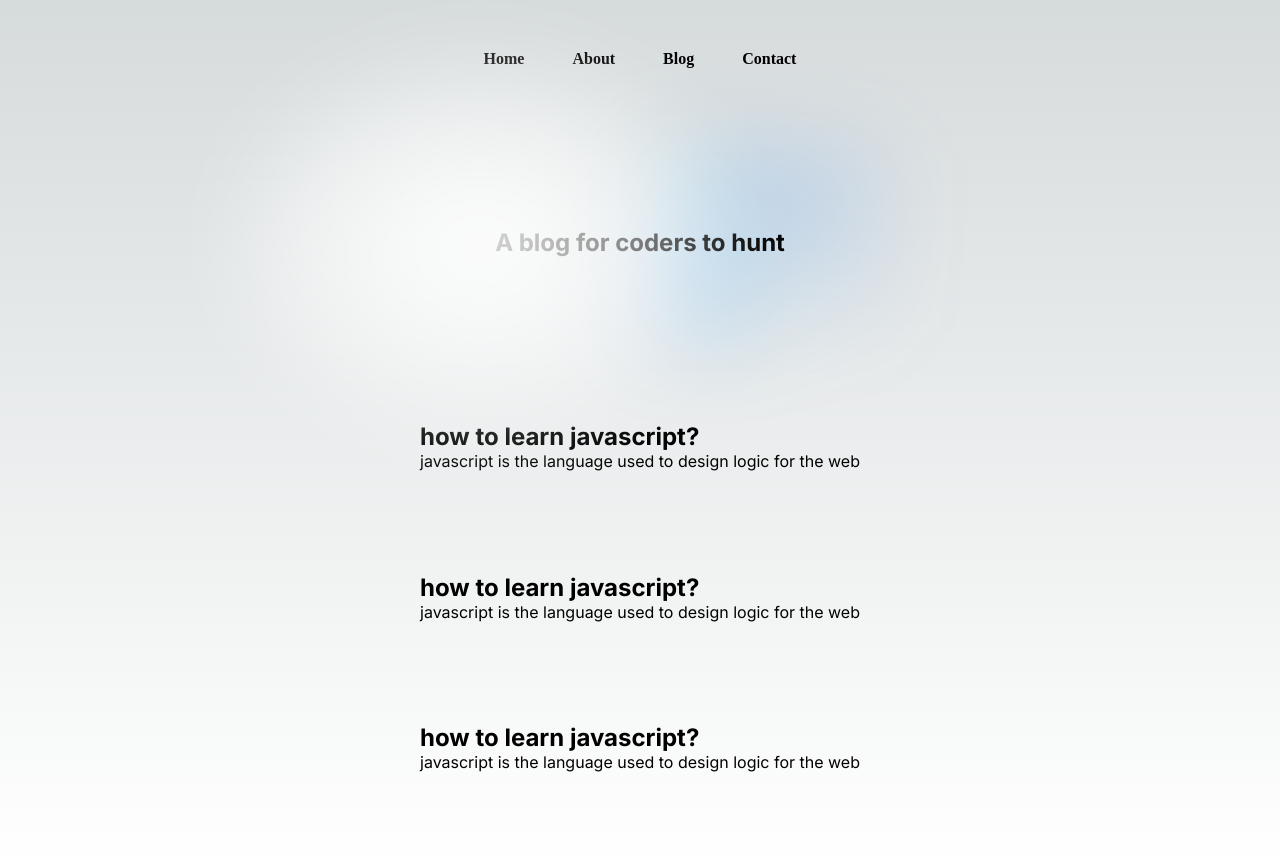
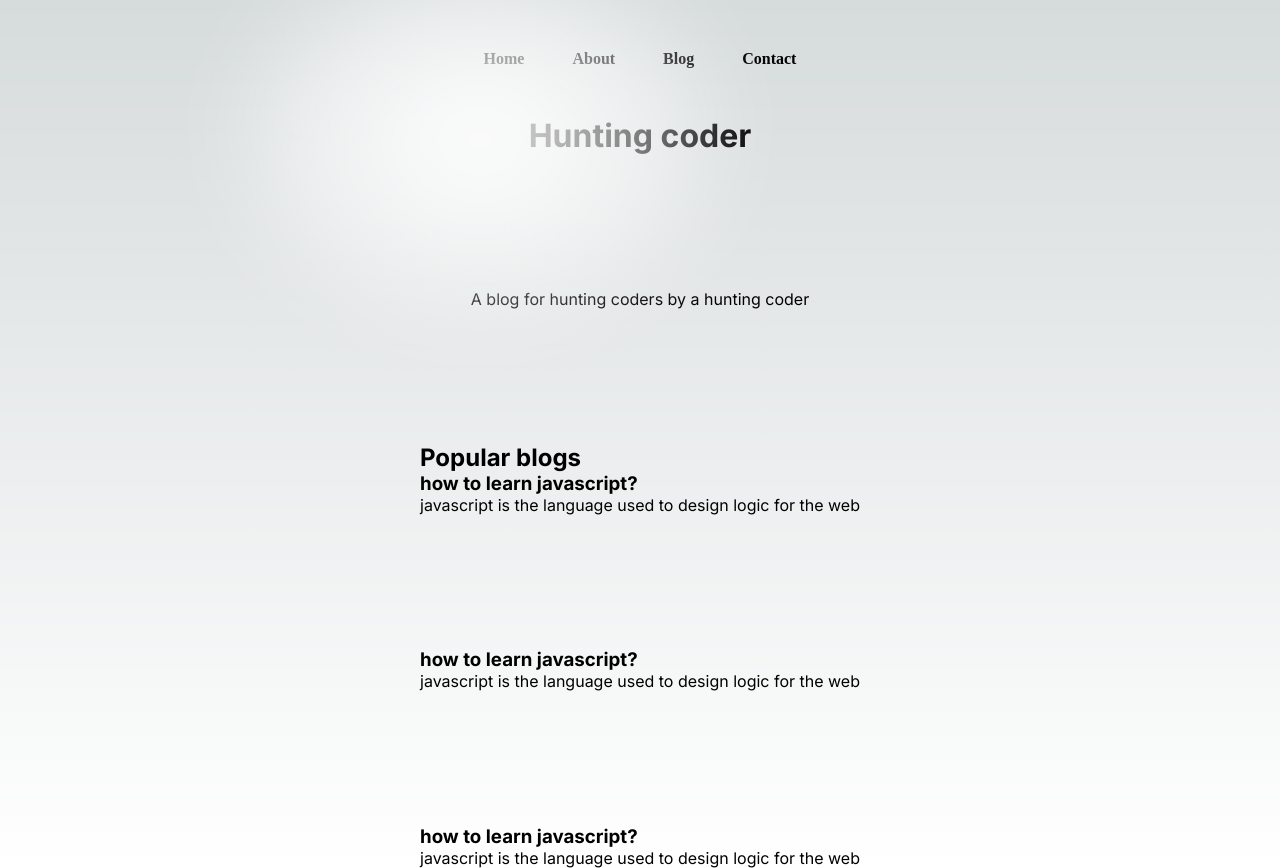
Before and after one commit to Arnavkshk/learning-next, a Next.js app in the folder huntingcoder/: page / in a window 1280 px wide. Built offline with nearby package versions, Linux system fonts and the light colour scheme.

Commit message:
learnt about lazy loadig

```diff
--- a/huntingcoder/pages/index.js
+++ b/huntingcoder/pages/index.js
@@ -27,23 +27,26 @@ export default function Home() {
       <main className={`${styles.main} ${inter.className}`}>
 
         <div className={styles.center}>
-          <h2>A blog for coders to hunt</h2>
+          <h1>Hunting coder</h1>
         </div>
+          <p>A blog for hunting coders by a hunting coder</p>
+
         <div className="blogs">
+          <h2>Popular blogs</h2>
           <div className="blogitem">
-           <h2>how to learn javascript?</h2>
+           <h3>how to learn javascript?</h3>
            <p>javascript is the language used to design logic for the web </p>
           </div>
         </div>
         <div className="blogs">
           <div className="blogitem">
-           <h2>how to learn javascript?</h2>
+           <h3>how to learn javascript?</h3>
            <p>javascript is the language used to design logic for the web </p>
           </div>
         </div>
         <div className="blogs">
           <div className="blogitem">
-           <h2>how to learn javascript?</h2>
+           <h3>how to learn javascript?</h3>
            <p>javascript is the language used to design logic for the web </p>
           </div>
         </div>
--- a/huntingcoder/styles/Home.module.css
+++ b/huntingcoder/styles/Home.module.css
@@ -3,8 +3,9 @@
   flex-direction: column;
   justify-content: space-between;
   align-items: center;
-  padding: 6rem;
+  padding-top: 3rem;
   min-height: 100vh;
+
 }
 
 .description {
@@ -77,7 +78,6 @@
   justify-content: center;
   align-items: center;
   position: relative;
-  padding: 4rem 0;
 }
 
 .center::before {
@@ -91,7 +91,6 @@
 .center::after {
   background: var(--primary-glow);
   width: 240px;
-  height: 180px;
   z-index: -1;
 }
 
```
